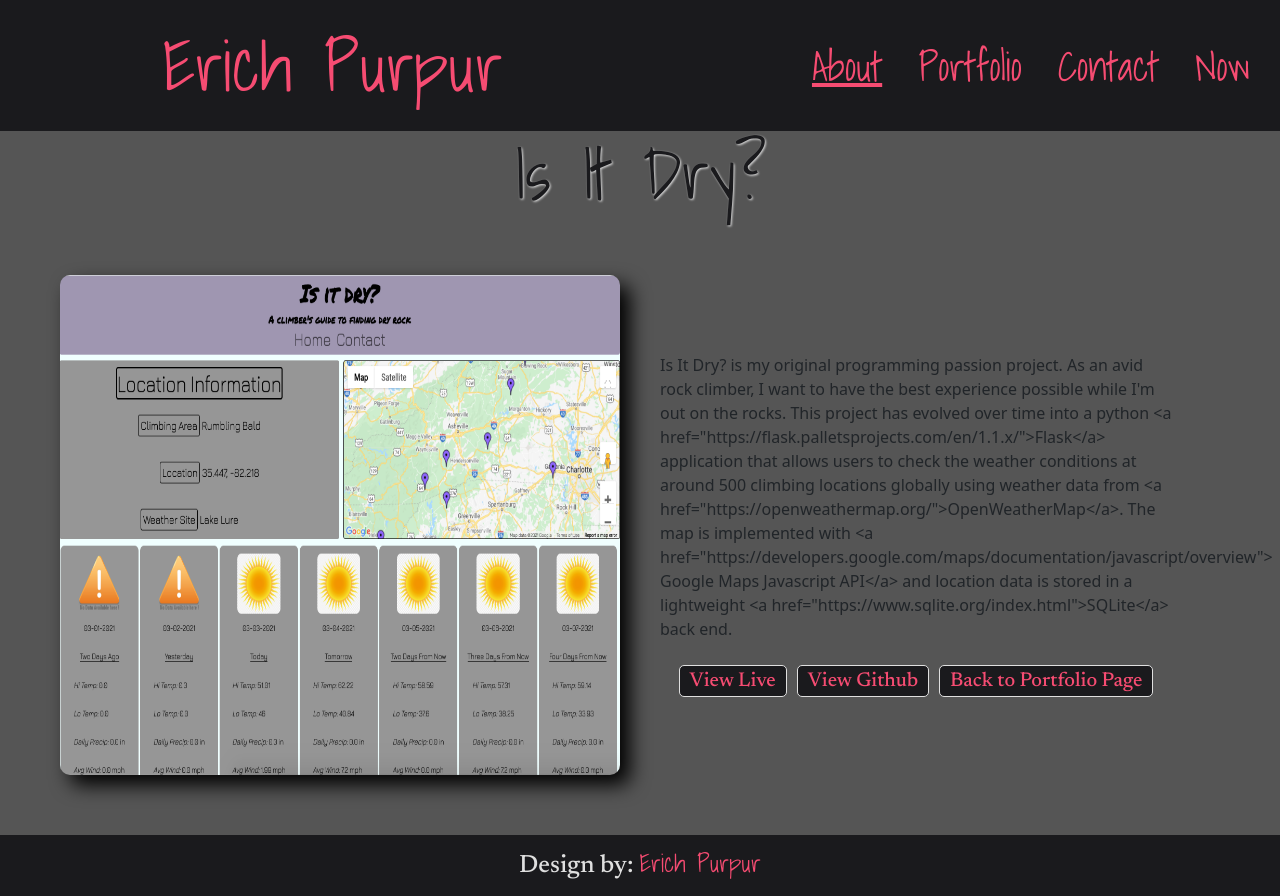
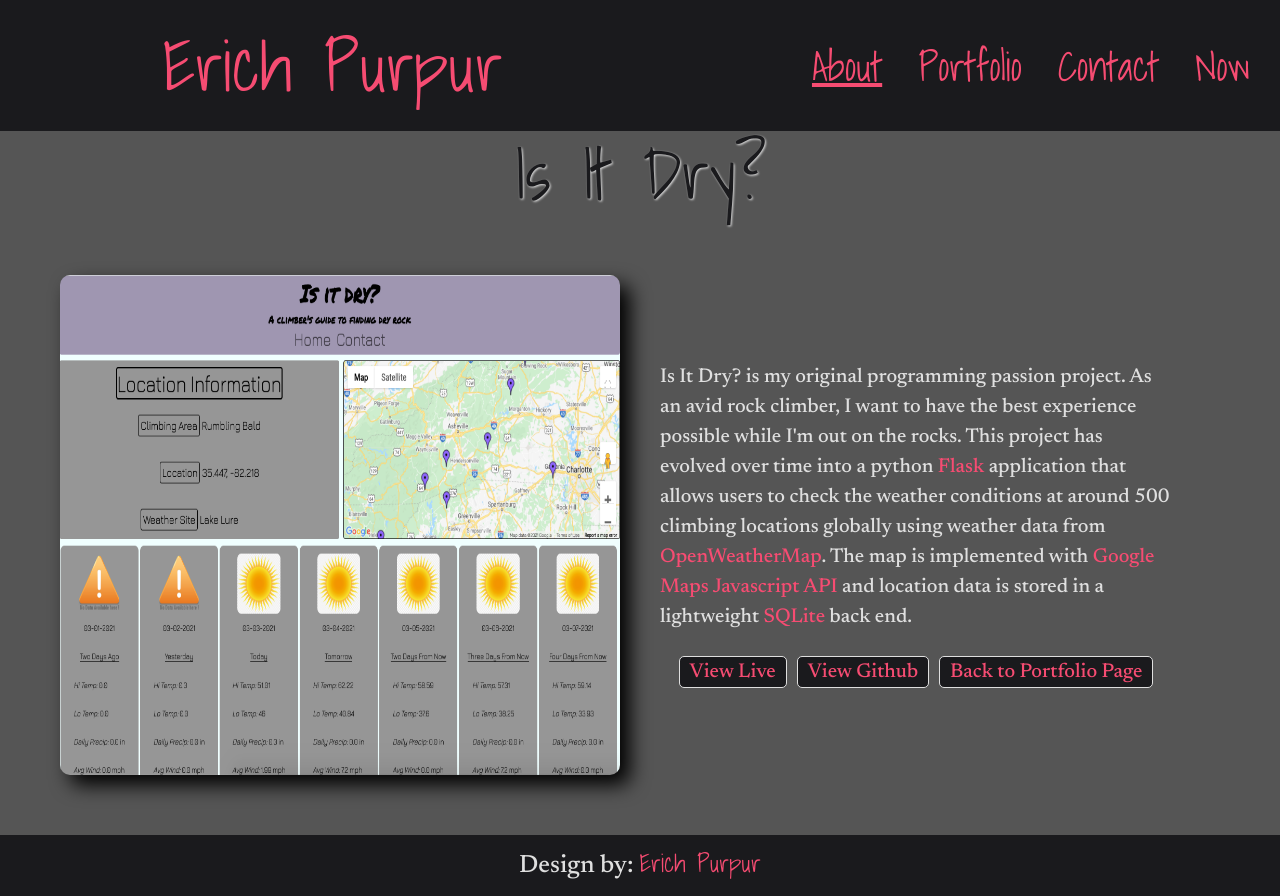
Before and after one commit to epurpur/ReactPortfolio, a React (Create React App) app: page /isitdry in a window 1280 px wide. Built offline with nearby package versions, Linux system fonts and the light colour scheme.

Commit message:
styling html info content as JSX in SingleProject component page

```diff
--- a/src/App.css
+++ b/src/App.css
@@ -213,6 +213,12 @@ nav .navbar-nav li a {
   width: 40%;
 }
 
+#singleProjectText {
+  color: var(--font-cream);
+  font-family: var(--text-normal);
+  font-size: 20px;
+}
+
 #projectLinks {
   display: flex;
   flex-direction: row;
--- a/src/App.js
+++ b/src/App.js
@@ -17,63 +17,69 @@ function App() {
       id: 1,
       title: 'OneFigr App',
       active: true,
-      info: `The OneFigr App analyzes and visualizes collection use metrics for the <a href='https://www.library.virginia.edu/sustainable-scholarship/'>University of Virgina Libraries</a> organization. This is a python web application built on the
-      <a href='https://www.djangoproject.com/'>Django</a> framework. The app analyzes datasets in various ways using the python libraries <a href='https://pandas.pydata.org/'>Pandas</a> and <a href='https://numpy.org/'>NumPy</a> before returning the data to the front-end.
-      The user interface allows users to modify their view of the data on the fly and displays it using <a href='https://www.highcharts.com/'>HighCharts</a>, a javascript plotting library.`,
+      info: `The OneFigr App analyzes and visualizes collection use metrics for the <a target="_blank" href='https://www.library.virginia.edu/sustainable-scholarship/'>University of Virgina Libraries</a> organization. This is a python web application built on the
+      <a target="_blank" href='https://www.djangoproject.com/'>Django</a> framework. The app analyzes datasets in various ways using the python libraries <a target="_blank" href='https://pandas.pydata.org/'>Pandas</a> and <a target="_blank" href='https://numpy.org/'>NumPy</a> before returning the data to the front-end.
+      The user interface allows users to modify their view of the data on the fly and displays it using <a target="_blank" href='https://www.highcharts.com/'>HighCharts</a>, a javascript plotting library.`,
       imgLink: 'onefigrapp',
       deployLink: 'https://onefigrapp.lib.virginia.edu/app/',
+      githubLink: 'https://github.com/epurpur/onefigrapp',
     },
     {
       id: 2,
       title: 'EcoValuator Plugin',
       active: true,
-      info: `This is a python plugin built for the Open Source GIS software, <a href="https://qgis.org/en/site/">QGIS</a>. EcoValuator was built for <a href="http://www.keylogeconomics.com/">Key-Log Economics</a> to be used as a simple means of analyzing land valuation
-      throughout North America. Using the <a href="https://docs.qgis.org/3.16/en/docs/pyqgis_developer_cookbook/index.html">QGIS Python API</a> (PyQGIS), the plugin takes publicly available land use/land cover data, analyzes it, and returns a view of land value.
-      by various parameters in the user's study area. It is <a href="https://plugins.qgis.org/plugins/ecovaluator/">freely available for download</a> by any QGIS user.`,
+      info: `This is a python plugin built for the Open Source GIS software, <a target="_blank" href="https://qgis.org/en/site/">QGIS</a>. EcoValuator was built for <a target="_blank" href="http://www.keylogeconomics.com/">Key-Log Economics</a> to be used as a simple means of analyzing land valuation
+      throughout North America. Using the <a target="_blank" href="https://docs.qgis.org/3.16/en/docs/pyqgis_developer_cookbook/index.html">QGIS Python API</a> (PyQGIS), the plugin takes publicly available land use/land cover data, analyzes it, and returns a view of land value.
+      by various parameters in the user's study area. It is <a target="_blank" href="https://plugins.qgis.org/plugins/ecovaluator/">freely available for download</a> by any QGIS user.`,
       imgLink: 'ecovaluator',
       deployLink: 'http://www.keylogeconomics.com/ecovaluator.html',
+      githubLink: 'https://github.com/Key-Log-Economics/EcoValuator',
     },
     {
       id: 3,
       title: 'Boone Real Estate',
       active: true,
-      info: `Since 2018 I've collaborated with <a href="https://boonerealestate.com/">Boone Real Estate</a> to improve and manage a direct-mail marketing campaign. I set up a <a href="https://www.postgresql.org/">PostgreSQL</a> database and used
-      python scripts as well as PostgreSQL's <a href="https://postgis.net/">PostGIS</a> spatial extension in order to clean the large dataset (~230k records). I later
-      integrated this data into the company's <a href=" https://www.salesforce.com/">Salesforce</a> instance and configured <a href="https://www.geopointe.com/">Geopointe</a>, a native Salesforce mapping extension, to visualize the data spatially.
+      info: `Since 2018 I've collaborated with <a target="_blank" href="https://boonerealestate.com/">Boone Real Estate</a> to improve and manage a direct-mail marketing campaign. I set up a <a target="_blank" href="https://www.postgresql.org/">PostgreSQL</a> database and used
+      python scripts as well as PostgreSQL's <a target="_blank" href="https://postgis.net/">PostGIS</a> spatial extension in order to clean the large dataset (~230k records). I later
+      integrated this data into the company's <a target="_blank" href=" https://www.salesforce.com/">Salesforce</a> instance and configured <a target="_blank" href="https://www.geopointe.com/">Geopointe</a>, a native Salesforce mapping extension, to visualize the data spatially.
       This allows for easier integration with the company's direct-mail workfow and management of its internal data.`,
       imgLink: 'geopointe',
       deployLink: 'https://boonerealestate.com/',
+      githubLink: '',
     },
     {
       id: 4,
       title: 'Light Cville',
       active: true,
-      info: `A streetlight network is a large investment in resources and infrastructure for any city. The City of Charlottesville, Virginia was looking for an improved way for city employees to manage its streetlight utilities. Light Cville is a full-stack <a href="https://nodejs.org/en/"> Node </a>
-      application built on the MVC Framework. It has a <a href="https://www.mysql.com/">MySQL </a> database and <a href="https://sequelize.org/">Sequelize ORM</a>, <a href="https://expressjs.com/"> Express </a> server and restful API, and <a href="https://handlebarsjs.com/">Handlebars </a> templating engine for server side rendering.
-      The front-end utilizes the <a href="https://leafletjs.com/">Leaflet</a> mapping library and <a href="http://tabulator.info/">Tabulator</a> to render the data table.`,
+      info: `A streetlight network is a large investment in resources and infrastructure for any city. The City of Charlottesville, Virginia was looking for an improved way for city employees to manage its streetlight utilities. Light Cville is a full-stack <a target="_blank" href="https://nodejs.org/en/"> Node </a>
+      application built on the MVC Framework. It has a <a target="_blank" href="https://www.mysql.com/">MySQL </a> database and <a target="_blank" href="https://sequelize.org/">Sequelize ORM</a>, <a target="_blank" href="https://expressjs.com/"> Express </a> server and restful API, and <a target="_blank" href="https://handlebarsjs.com/">Handlebars </a> templating engine for server side rendering.
+      The front-end utilizes the <a target="_blank" href="https://leafletjs.com/">Leaflet</a> mapping library and <a target="_blank" href="http://tabulator.info/">Tabulator</a> to render the data table.`,
       imgLink: 'lightCville',
       deployLink: 'https://lightcville.herokuapp.com/login',
+      githubLink: 'https://github.com/epurpur/lightCville',
     },
     {
       id: 5,
       title: 'Is It Dry?',
       active: true,
       info: `Is It Dry? is my original programming passion project. As an avid rock climber, I want to have the best experience possible while I'm out on the rocks.
-      This project has evolved over time into a python <a href="https://flask.palletsprojects.com/en/1.1.x/">Flask</a> application that allows users to check the weather conditions at around 500 climbing locations globally
-      using weather data from <a href="https://openweathermap.org/">OpenWeatherMap</a>. The map is implemented with <a href="https://developers.google.com/maps/documentation/javascript/overview"> Google Maps Javascript API</a> and location data is stored in a lightweight
-      <a href="https://www.sqlite.org/index.html">SQLite</a> back end.`,
+      This project has evolved over time into a python <a target="_blank" href="https://flask.palletsprojects.com/en/1.1.x/">Flask</a> application that allows users to check the weather conditions at around 500 climbing locations globally
+      using weather data from <a target="_blank" href="https://openweathermap.org/">OpenWeatherMap</a>. The map is implemented with <a target="_blank" href="https://developers.google.com/maps/documentation/javascript/overview"> Google Maps Javascript API</a> and location data is stored in a lightweight
+      <a target="_blank" href="https://www.sqlite.org/index.html">SQLite</a> back end.`,
       imgLink: 'isitdry',
       deployLink: 'https://isitdry.herokuapp.com/',
+      githubLink: 'https://github.com/epurpur/isitdry'
     },
     {
       id: 6,
       title: 'National Park Finder',
       active: true,
       info: `National Park Service finder is a simple front-end web application built to allow searching of sites administered by the National Park Service. This includes 466 sites including National Parks,
-      National Historic Sites, National Monuments, etc. The site uses Google's <a href="https://materializecss.com/">Materialize</a> CSS, <a href="https://leafletjs.com/">Leaflet</a> javascript mapping library, and <a href="https://jqueryui.com/"> jQuery UI</a>
-      for some of the UI components. All data is fetched from the <a href="https://www.nps.gov/subjects/developer/api-documentation.htm">National Park Service API</a>`,
+      National Historic Sites, National Monuments, etc. The site uses Google's <a target="_blank" href="https://materializecss.com/">Materialize</a> CSS, <a target="_blank" href="https://leafletjs.com/">Leaflet</a> javascript mapping library, and <a target="_blank" href="https://jqueryui.com/"> jQuery UI</a>
+      for some of the UI components. All data is fetched from the <a target="_blank" href="https://www.nps.gov/subjects/developer/api-documentation.htm">National Park Service API</a>`,
       imgLink: 'npsfinder',
       deployLink: 'https://epurpur.github.io/NationalParkService/',
+      githubLink: 'https://github.com/epurpur/NationalParkService',
     }
   ])
 
@@ -109,6 +115,7 @@ function App() {
                 info={project.info}
                 imgLink={project.imgLink}
                 deployLink={project.deployLink}
+                githubLink={project.githubLink}
             />
             </Route>
           ))}
--- a/src/components/SingleProject.js
+++ b/src/components/SingleProject.js
@@ -1,8 +1,7 @@
 import React from 'react'
 import { Link } from 'react-router-dom'
 
-const SingleProject = ( {title, info, imgLink, deployLink} ) => {
-
+const SingleProject = ( {title, info, imgLink, deployLink, githubLink} ) => {
 
 
     return (
@@ -13,14 +12,13 @@ const SingleProject = ( {title, info, imgLink, deployLink} ) => {
                     <img src={`/images/${imgLink}.png`} alt={`${title} application screenshot`}></img>
                 </div>
                 <div id='singleProjectInfo'>
-                    <div>{info}</div>
+                    <div id='singleProjectText' dangerouslySetInnerHTML={{__html: info}}></div>
                     <br></br>
                     <div id='projectLinks'>
-                        <a href={deployLink}><p>View Live</p></a>
-                        <p>View Github</p>
+                        <a href={deployLink} target="_blank"><p>View Live</p></a>
+                        <a href={githubLink} targer="_blank"><p>View Github</p></a>
                         <Link to='/Portfolio'><p> Back to Portfolio Page </p></Link>
                     </div>
-
                 </div>
             </div>
         </div>
```
